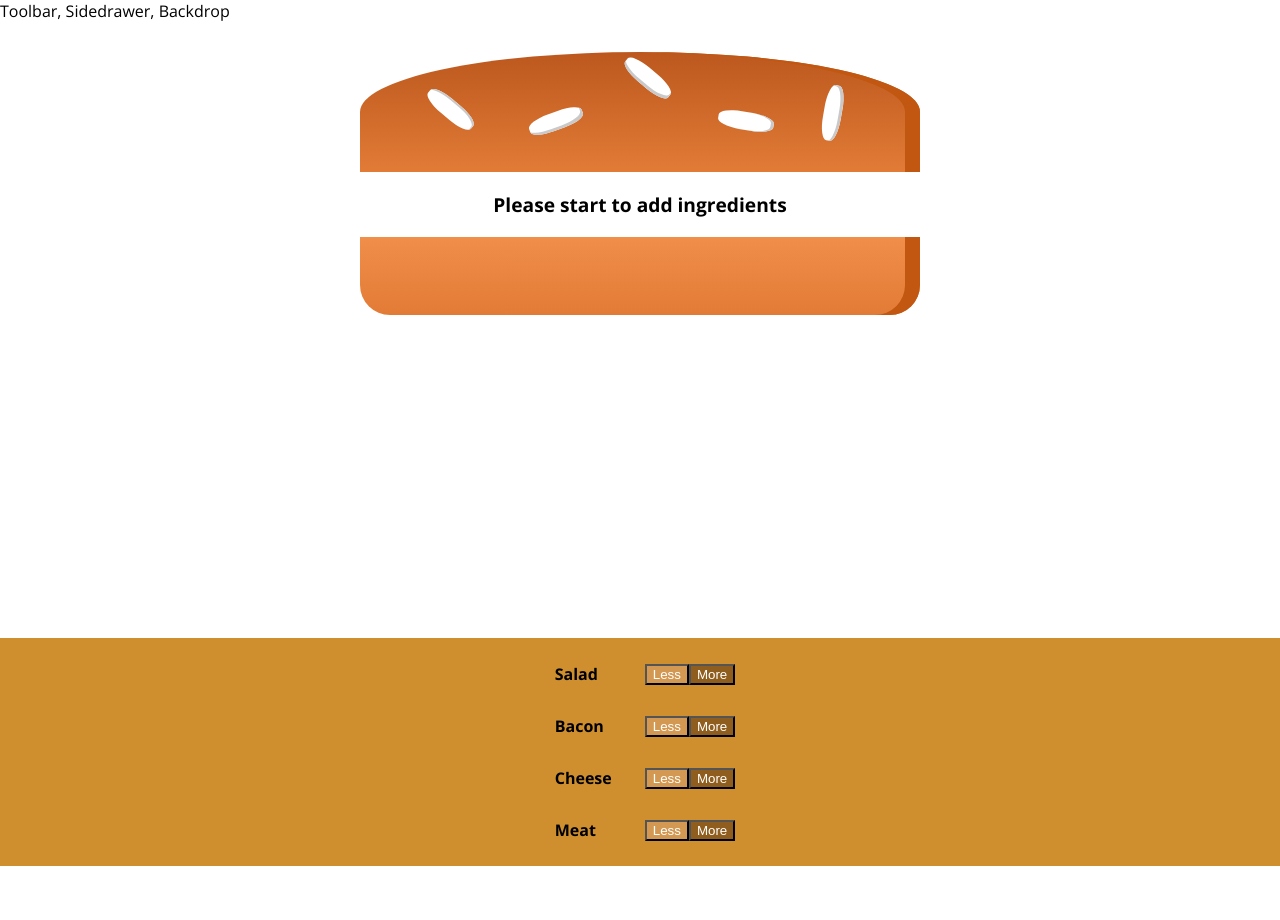
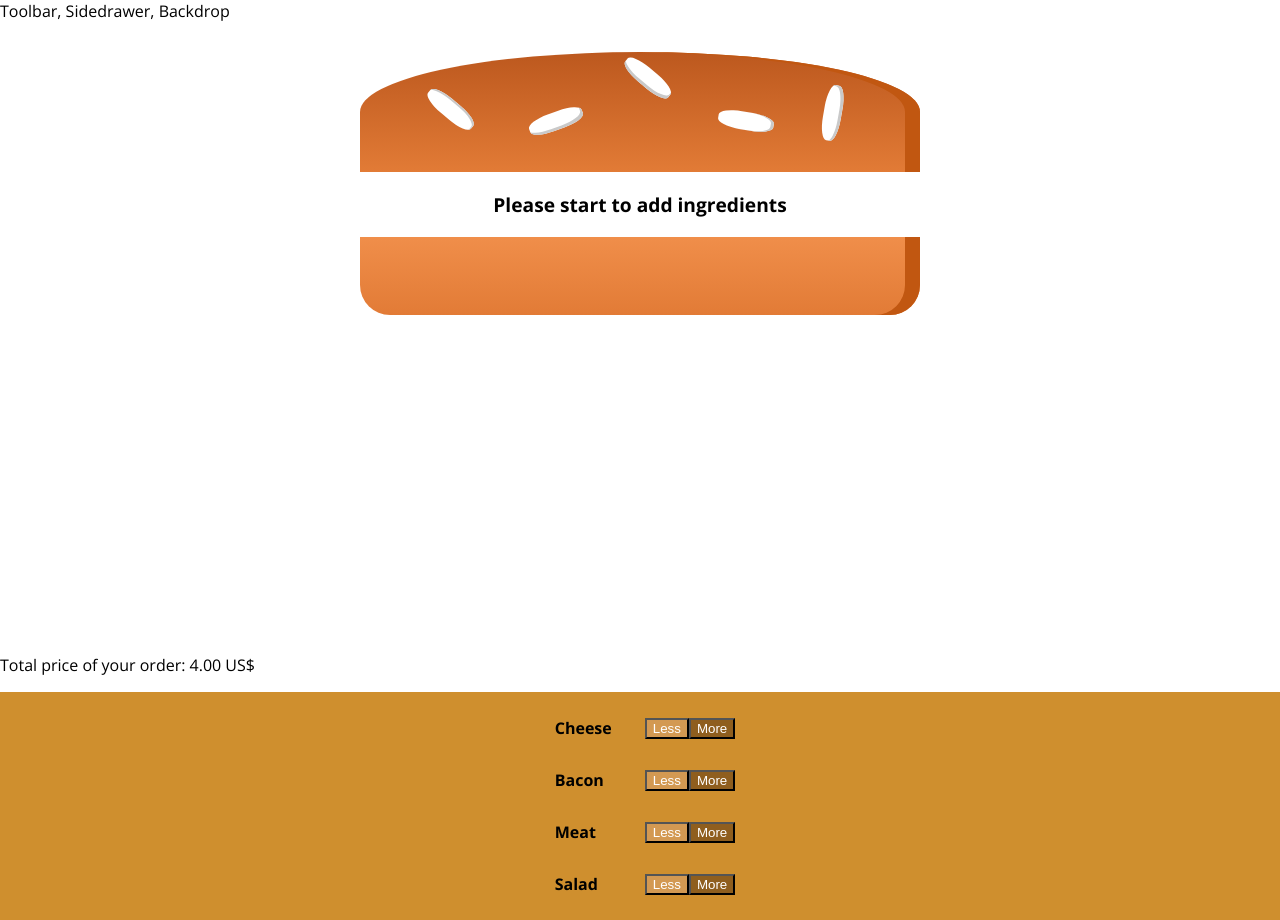
Before and after one commit to chrisAlide3/burger-builder, a React app: page / in a window 1280 px wide. Before the commit the page ends 866 px from the top, so only its background shows below. Built offline with nearby package versions, Linux system fonts and the light colour scheme.

Commit message:
added buildcontrol with price calculation. Working. Need CSS on price display

```diff
--- a/src/components/Burger/BuildControls/BuildControl/BuildControl.js
+++ b/src/components/Burger/BuildControls/BuildControl/BuildControl.js
@@ -9,11 +9,11 @@ const buildControl = (props) => (
         </div>
 
         <button className={classes.Less}
-                onClick={()=>props.changeIngredient(props.ingredientType, '-')}>Less
+                onClick={()=>props.removeIngredient(props.ingredientType)}>Less
         </button>
 
         <button className={classes.More}
-                onClick={()=>props.changeIngredient(props.ingredientType, '+')}
+                onClick={()=>props.addIngredient(props.ingredientType)}
                 >More
         </button>
     </div>
--- a/src/components/Burger/BuildControls/BuildControls.js
+++ b/src/components/Burger/BuildControls/BuildControls.js
@@ -3,17 +3,17 @@ import classes from './BuildControls.css';
 import BuildControl from '../BuildControls/BuildControl/BuildControl';
 
 const controls = [
+    {label: 'Cheese', type: 'cheese'},
+    {label: 'Bacon', type: 'bacon'},
+    {label: 'Meat', type: 'meat'},
     {label: 'Salad', type: 'salad'},
-    {label: 'Bacon', type: 'bacon'},
-    {label: 'Cheese', type: 'cheese'},
-    {label: 'Meat', type: 'meat'},
 ];
 
 const buildControls = (props) => (
 
             <div className={classes.BuildControls}>
                 {controls.map(ctrl => (
-                    <BuildControl key={ctrl.label} ingredientLabel={ctrl.label} ingredientType={ctrl.type} changeIngredient={props.changeIngredient}/>
+                    <BuildControl key={ctrl.label} ingredientLabel={ctrl.label} ingredientType={ctrl.type} addIngredient={props.addIngredient} removeIngredient={props.removeIngredient}/>
                 ))}
             </div>
 );
--- a/src/containers/BurgerBuilder/BurgerBuilder.js
+++ b/src/containers/BurgerBuilder/BurgerBuilder.js
@@ -4,37 +4,72 @@ import Aux from '../../hoc/Aux';
 import Burger from '../../components/Burger/Burger';
 import BuildControls from '../../components/Burger/BuildControls/BuildControls'
 
+const INGREDIENT_PRICES = {
+    salad: 0.5,
+    bacon: 0.8,
+    cheese: 0.9,
+    meat: 1.6,
+};
+
+const initialState = {
+    ingredients: {
+        salad: 0,
+        bacon: 0,
+        cheese: 0,
+        meat: 0,
+    },
+    totalPrice: 4,
+};
 
 class BurgerBuilder extends Component {
-    state = {
-        ingredients: {
-            salad: 0,
-            bacon: 0,
-            cheese: 0,
-            meat: 0,
-        }
+    state = initialState;
+
+    addIngredientHandler = (ingredient) => {
+        const oldCount = this.state.ingredients[ingredient];
+        const newCount = oldCount + 1;
+        const updatedIngredients = {...this.state.ingredients};
+        updatedIngredients[ingredient] = newCount;
+
+        const oldPrice = this.state.totalPrice;
+        const priceChange = INGREDIENT_PRICES[ingredient];
+        const newPrice = oldPrice + priceChange;
+
+        this.setState({ingredients: updatedIngredients, totalPrice: newPrice});
     }
 
-changeIngredientHandler = (ingredient, operator) => {
-    let newQty = 0;
-    if (operator === '+') {
-        newQty = this.state.ingredients[ingredient] + 1;
-    } else if (this.state.ingredients[ingredient] > 0){
-        newQty = this.state.ingredients[ingredient] - 1;
+    removeIngredientHandler = (ingredient) => {
+        const oldCount = this.state.ingredients[ingredient];
+        let newCount = null;
+
+        const oldPrice = this.state.totalPrice;
+        const priceChange = INGREDIENT_PRICES[ingredient];
+        let newPrice = null;
+
+        if (oldCount > 0) {
+            newCount = oldCount - 1;
+            newPrice = oldPrice - priceChange;
+        } else {
+            newCount = oldCount;
+            newPrice = oldPrice;
+        }
+
+        const updatedIngredients = {...this.state.ingredients};
+        updatedIngredients[ingredient] = newCount;
+
+        this.setState({ingredients: updatedIngredients, totalPrice: newPrice});
     }
 
-    this.setState(Object.assign(this.state.ingredients, {[ingredient]: newQty}));
-}
 
     render () {
         return (
             <Aux>
                 <div>
                     <Burger ingredients={this.state.ingredients}/>
+                    <p>Total price of your order: {(Math.round(this.state.totalPrice * 100)/100).toFixed(2)} US$</p>
                 </div>
 
                 <div>
-                    <BuildControls changeIngredient={this.changeIngredientHandler}/>
+                    <BuildControls addIngredient={this.addIngredientHandler} removeIngredient={this.removeIngredientHandler}/>
                 </div>
             </Aux>
         )
```
